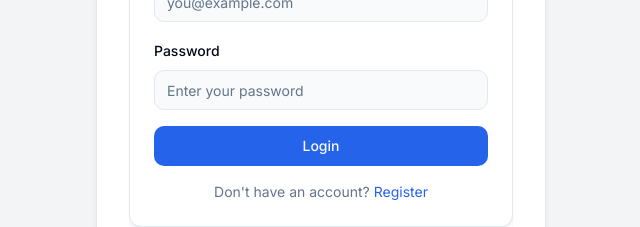
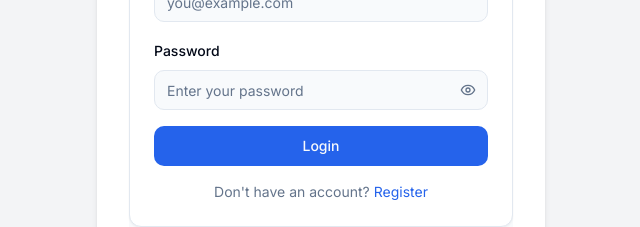
Before and after one commit to amarebirhane/studentmanage, a Next.js app in the folder frontend/: page /login in a window 1280 px wide. Shown: the part 397-624 px from the top of the page, without its empty margins (319-959 px from the left). Built offline with nearby package versions, Linux system fonts and the light colour scheme; no server answers.

Commit message:
added to login page show password

```diff
--- a/frontend/app/(auth)/login/page.tsx
+++ b/frontend/app/(auth)/login/page.tsx
@@ -3,6 +3,7 @@
 import { useState } from 'react';
 import { useRouter } from 'next/navigation';
 import Link from 'next/link';
+import { Eye, EyeOff } from 'lucide-react';
 import { useAuth } from '@/hooks/useAuth';
 import { Button } from '@/components/ui/button';
 import { Input } from '@/components/ui/input';
@@ -14,6 +15,7 @@ import toast from 'react-hot-toast';
 export default function LoginPage() {
     const [formData, setFormData] = useState({ email: '', password: '' });
     const [validationErrors, setValidationErrors] = useState<Record<string, string>>({});
+    const [showPassword, setShowPassword] = useState(false);
 
     const { login, isLoading } = useAuth();
     const router = useRouter();
@@ -37,6 +39,7 @@ export default function LoginPage() {
 
     const handleSubmit = async (e: React.FormEvent) => {
         e.preventDefault();
+        e.stopPropagation();
         setValidationErrors({});
 
         // Validate with Zod
@@ -63,6 +66,11 @@ export default function LoginPage() {
         }
     };
 
+    const togglePasswordVisibility = (e: React.MouseEvent) => {
+        e.preventDefault();
+        setShowPassword(!showPassword);
+    };
+
     return (
         <div className="flex items-center justify-center min-h-screen bg-background">
             <Card className="w-full max-w-md">
@@ -71,7 +79,7 @@ export default function LoginPage() {
                     <CardDescription>Enter your credentials to access your account</CardDescription>
                 </CardHeader>
                 <CardContent>
-                    <form onSubmit={handleSubmit} className="space-y-4">
+                    <form onSubmit={handleSubmit} className="space-y-4" noValidate>
                         <div className="space-y-2">
                             <Label htmlFor="email">Email</Label>
                             <Input
@@ -82,6 +90,7 @@ export default function LoginPage() {
                                 onChange={handleChange}
                                 placeholder="you@example.com"
                                 disabled={isLoading}
+                                autoComplete="email"
                             />
                             {validationErrors.email && (
                                 <p className="text-sm text-destructive">{validationErrors.email}</p>
@@ -90,15 +99,32 @@ export default function LoginPage() {
 
                         <div className="space-y-2">
                             <Label htmlFor="password">Password</Label>
+                            <div className="relative">
                                 <Input
                                     id="password"
-                                type="password"
+                                    type={showPassword ? 'text' : 'password'}
                                     name="password"
                                     value={formData.password}
                                     onChange={handleChange}
                                     placeholder="Enter your password"
                                     disabled={isLoading}
+                                    autoComplete="current-password"
+                                    className="pr-10"
                                 />
+                                <button
+                                    type="button"
+                                    onClick={togglePasswordVisibility}
+                                    className="absolute right-3 top-1/2 -translate-y-1/2 text-muted-foreground hover:text-foreground transition-colors"
+                                    disabled={isLoading}
+                                    aria-label={showPassword ? 'Hide password' : 'Show password'}
+                                >
+                                    {showPassword ? (
+                                        <EyeOff className="h-4 w-4" />
+                                    ) : (
+                                        <Eye className="h-4 w-4" />
+                                    )}
+                                </button>
+                            </div>
                             {validationErrors.password && (
                                 <p className="text-sm text-destructive">{validationErrors.password}</p>
                             )}
```
Lines whose indentation alone changed are shown as unchanged.
